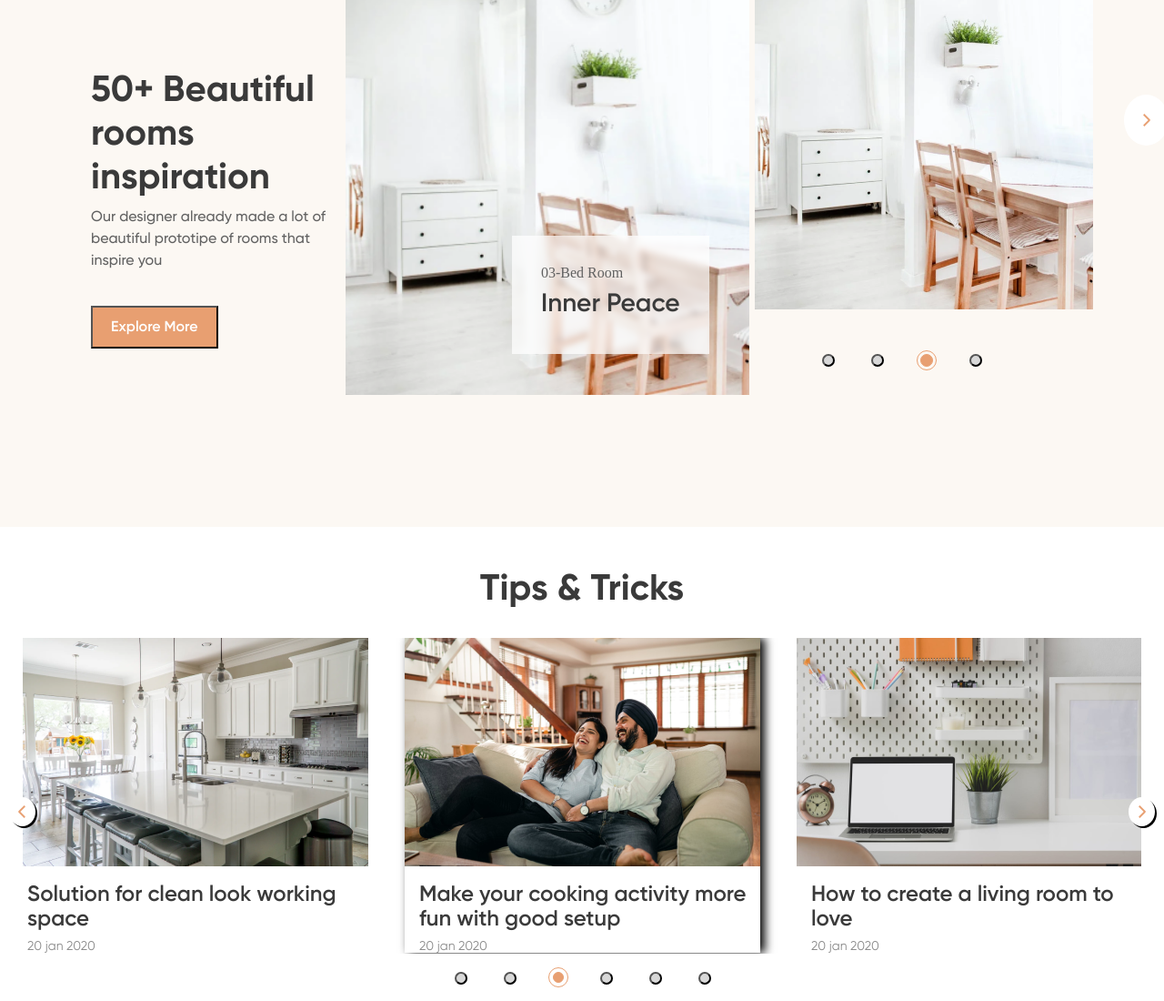
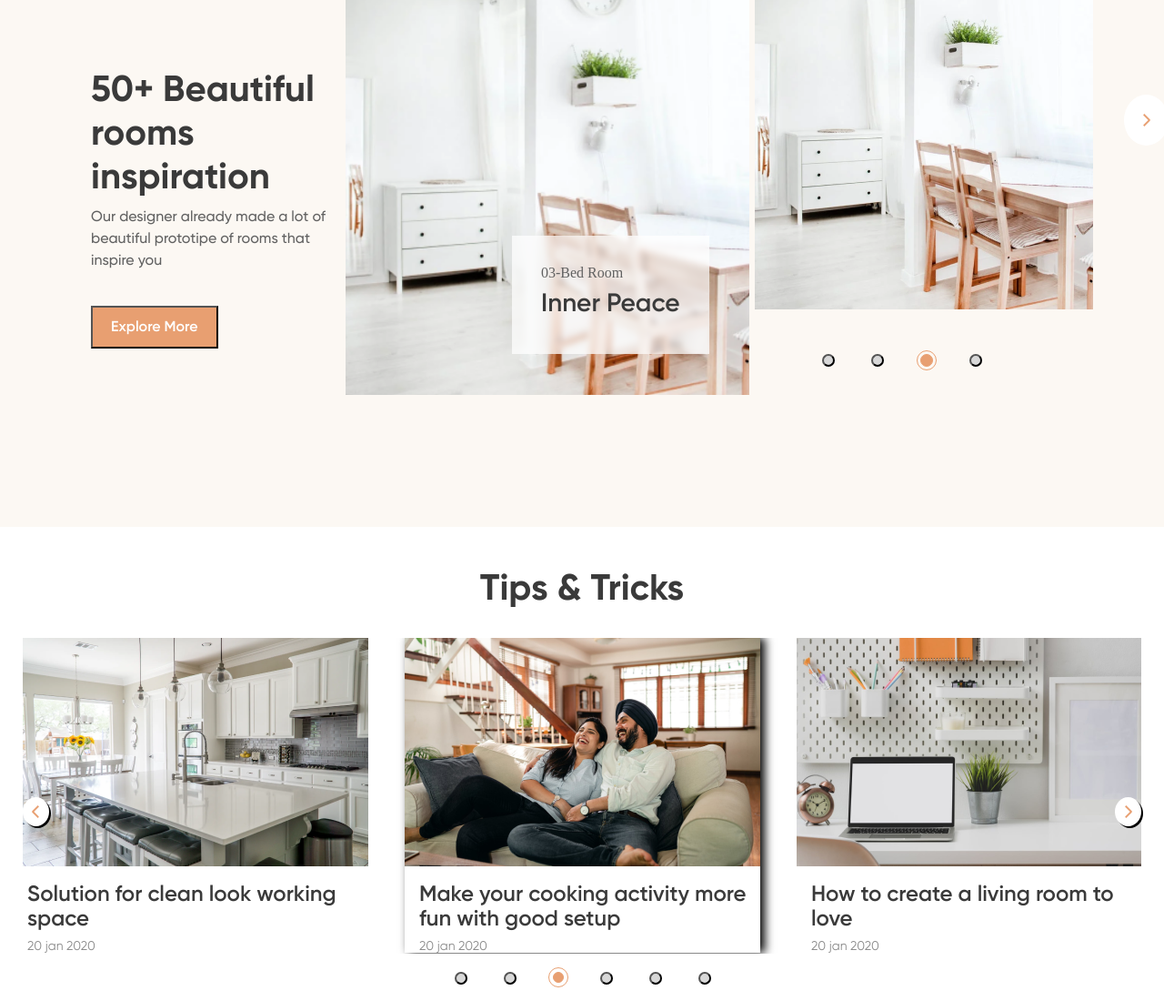
Before and after one commit to GoodGopnik/furnitureShop, a website: page app/index.html in a window 1280 px wide. Shown: the part 2436-3536 px from the top of the page at 91% size. Drawn offline with nearby package versions, Linux system fonts and the light colour scheme.

Commit message:
Испрнавил положение стрелок в пятом блоке

```diff
--- a/app/scss/style.scss
+++ b/app/scss/style.scss
@@ -260,6 +260,8 @@
     }
 }
 //////////////////////// Products ////////////////////////
+
+
 .products {
     h2 {
         margin: 0;
@@ -508,7 +510,7 @@
             }
             .block5_prev {
                 position: absolute;
-                left: -15px;
+                left: 0;
                 bottom: 140px;
                 z-index: 2;
                 border-radius: 50%;
@@ -518,7 +520,7 @@
             }
             .block5_next {
                 position: absolute;
-                right: -15px;
+                right: 0;
                 bottom: 140px;
                 border-radius: 50%;
                 background: $white;
```
Also changed, not shown: app/css/style.min.css, app/index.html (line endings or trailing spaces), app/js/main.js (line endings or trailing spaces), 2 other files.
